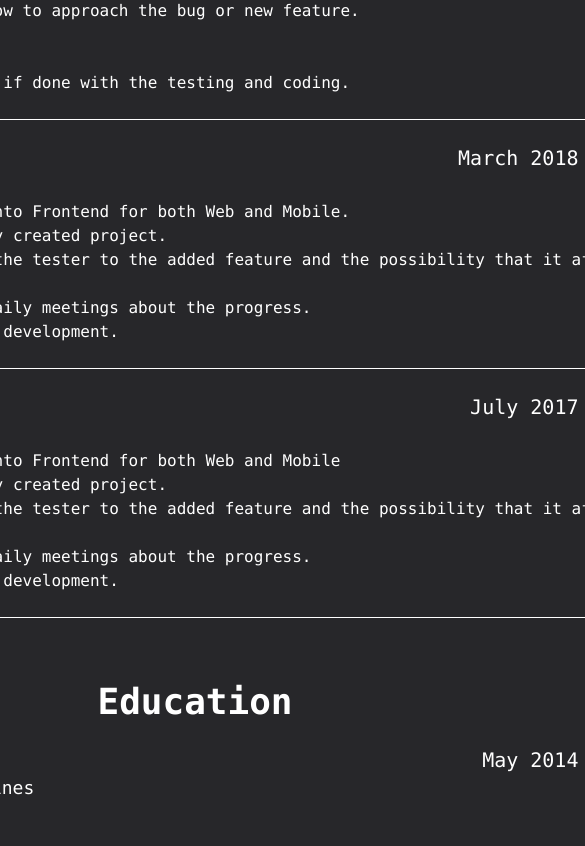
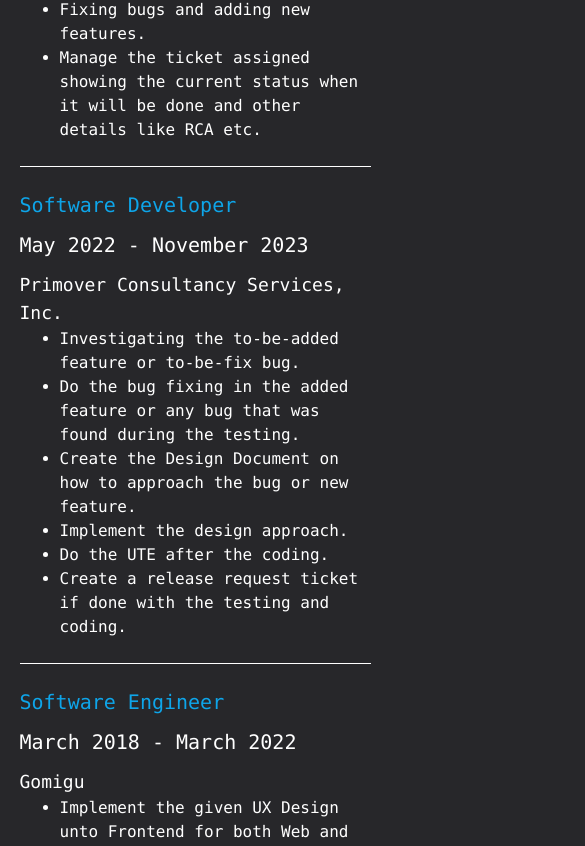
Before and after one commit to blackirit029/adrian-portfolio, a React (Create React App) app: page /resume in a window 390 px wide. Shown: the part 970-1816 px from the top of the page, 585 px wide, since content can reach past the window. Built offline with nearby package versions, Linux system fonts and the light colour scheme.

Commit message:
Fix the complete mobile response

```diff
--- a/src/pages/About/index.tsx
+++ b/src/pages/About/index.tsx
@@ -15,7 +15,7 @@
                 <br/><br/>Over the years, I’ve gained hands-on experience in both web and mobile development. This has honed my skills in creating intuitive designs and maintaining performance. My focus has always been on bridging design and functionality effectively.
                 <br/><br/>Looking ahead, I aspire to expand my expertise and become a Full-Stack Developer. I’m eager to explore backend technologies to build complete, end-to-end solutions.
                 </div>
-                <img src={desktopDisplay} alt="desktopDisplay" className="h-[100%] w-full md:rounded-r-2xl md:rounded-l-none md:w-[45%] sm:w-full sm:rounded-2xl rounded-l-2xl" />
+                <img src={desktopDisplay} alt="desktopDisplay" className="h-full w-full rounded-2xl md:rounded-r-2xl md:rounded-l-none md:w-[45%] sm:w-full sm:rounded-2xl" />
             </div>
         );
     }
--- a/src/pages/Resume/Education.tsx
+++ b/src/pages/Resume/Education.tsx
@@ -7,7 +7,9 @@
             place: "Nasipit, Talamban Cebu, Philippines",
             year: "May 2014 - April 2017",
             educationDescription: [
-                "Scholar"
+                "Scholar fulltime",
+                "Graduate Associated in College",
+                "Got Certificate in Computer Technology Major in Software Development"
             ],
         },
         {
@@ -15,7 +17,9 @@
             place: "Tungkop, Minglanilla Cebu, Philippines",
             year: "April 2009 - December 2012",
             educationDescription: [
-                "Scholar"
+                "Scholar fulltime",
+                "Graduate High School",
+                "NC2 holder in Electrical and Installation and Maintenance"
             ],
         }
     ];
@@ -30,9 +34,9 @@
         const { school, place, year, educationDescription } = educationData;
 
         return (
-            <div className="w-[1080px]">
-                <div className="flex justify-between">
-                    <div className="text-xl text-sky-500">{school}</div>
+            <div className="w-[100%]">
+                <div className="flex lg:justify-between lg:mb-0 md:justify-between md:mb-0 sm:justify-between sm:mb-0 flex-col mb-3">
+                    <div className="text-xl text-sky-500 lg:mb-0 md:mb-0 sm:mb-0 mb-3">{school}</div>
                     <div className="text-xl">{year}</div>
                 </div>
                 <div className="text-lg">{place}</div>
@@ -49,7 +53,7 @@
     return (
         <>
             <div className="text-4xl font-bold mt-10">Education</div>
-            <div className="mt-6">
+            <div className="mt-6 lg:w-[75%] md:w-[85%] sm:w-[90%] w-[90%]">
                 {education.map((educationData, index) => {
                     return renderEducation(educationData);
                 })}
--- a/src/pages/Resume/Experience.tsx
+++ b/src/pages/Resume/Experience.tsx
@@ -63,9 +63,9 @@
         const { position, year, company, jobDescription } = experienceData;
 
         return (
-            <div className="w-[1080px]">
-                <div className="flex justify-between">
-                    <div className="text-xl text-sky-500">{position}</div>
+            <div className="w-[100%]">
+                <div className="flex lg:justify-between lg:mb-0 md:justify-between md:mb-0 sm:justify-between sm:mb-0 flex-col mb-3">
+                    <div className="text-xl text-sky-500 lg:mb-0 md:mb-0 sm:mb-0 mb-3">{position}</div>
                     <div className="text-xl">{year}</div>
                 </div>
                 <div className="text-lg">{company}</div>
@@ -82,7 +82,7 @@
     return (
         <>
             <div className="text-4xl font-bold mt-10">Experience</div>
-            <div className="mt-6">
+            <div className="mt-6 lg:w-[75%] md:w-[85%] sm:w-[90%] w-[90%]">
                 {experience.map((experienceData, index) => {
                     return renderJobExperience(experienceData);
                 })}
```
